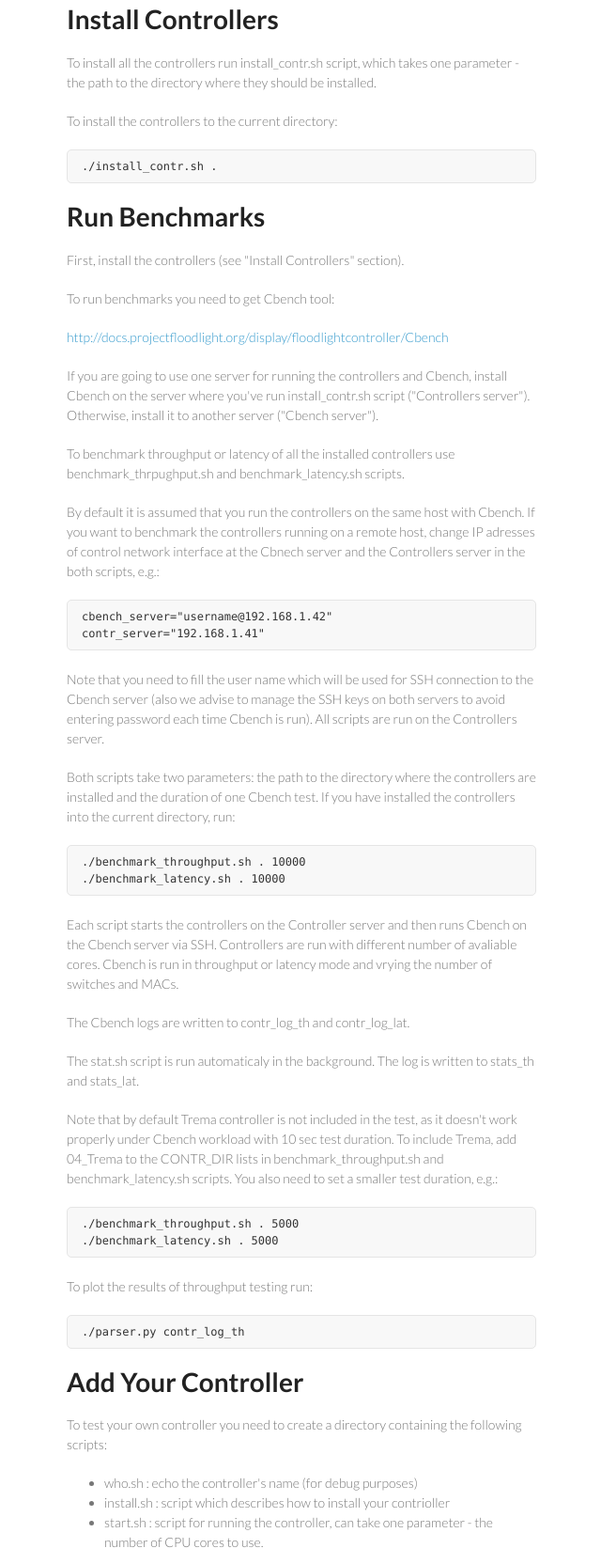
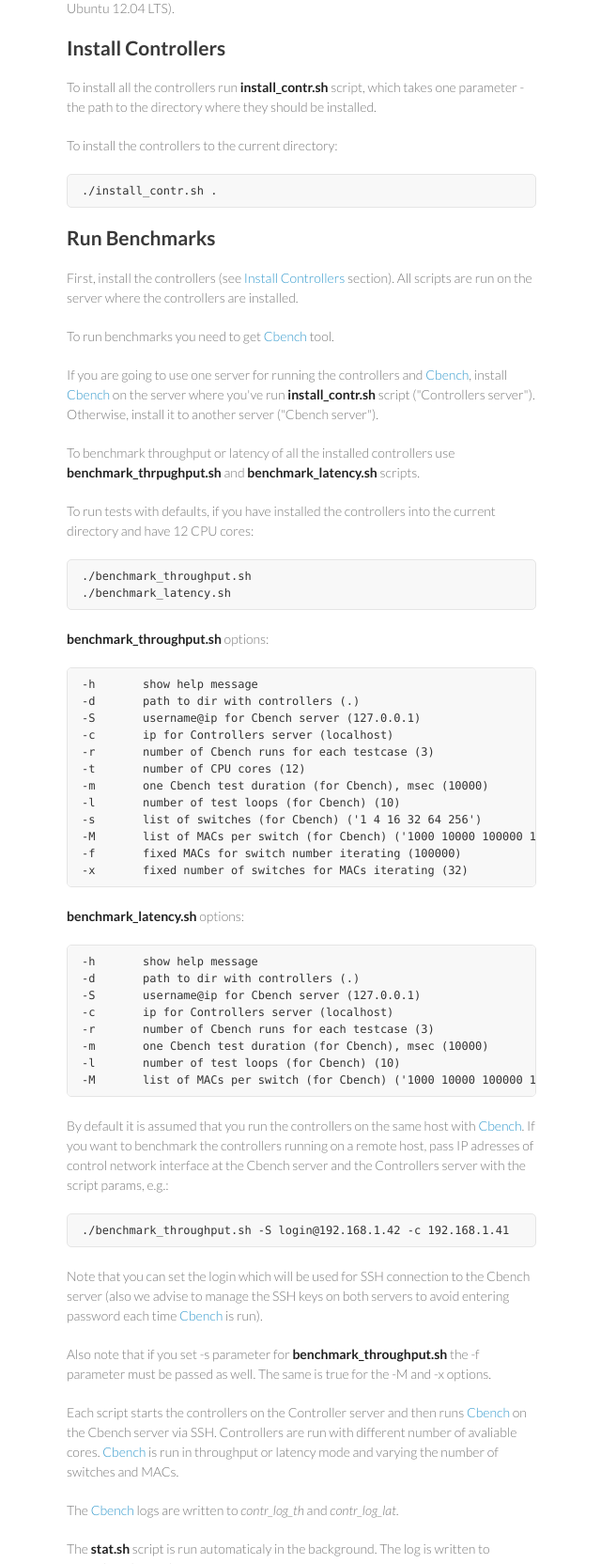
Before and after one commit to ARCCN/ctltest, a plain HTML site: page index.html in a window 1280 px wide. Shown: the part 1136-2800 px from the top of the page at 94% size, without its empty margins (499-1139 px from the left). Drawn offline with Linux system fonts and the light colour scheme.

Commit message:
update webpage
Signed-off-by: Daria Zimarina <dzimarina@gmail.com>

```diff
--- a/index.html
+++ b/index.html
@@ -16,7 +16,7 @@
     <div class="wrapper">
       <header>
         <h1>Ctltest</h1>
-        <p>Collection of tests for OpenFlow controllers testing</p>
+        <p>Collection of scripts for OpenFlow controllers performance testing</p>
 
         <p class="view"><a href="https://github.com/ARCCN/ctltest">View the Project on GitHub <small>ARCCN/ctltest</small></a></p>
 
@@ -28,24 +28,24 @@
         </ul>
       </header>
       <section>
-        <p>Collection of scripts for OpenFlow controllers testing using Cbench tool</p>
+        <p>Collection of scripts for OpenFlow controllers performance testing using <a href="http://docs.projectfloodlight.org/display/floodlightcontroller/Cbench">Cbench</a> tool</p>
 
 <p>June, 2013</p>
 
-<h1>
-<a name="description" class="anchor" href="#description"><span class="octicon octicon-link"></span></a>Description</h1>
+<h2>
+<a name="description" class="anchor" href="#description"><span class="octicon octicon-link"></span></a>Description</h2>
 
 <p>Ctltest is a collection of scripts for performance benchmarking OpenFlow controllers.
-  The scripts use Cbench tool to measure controllers' throughput and
+  The scripts use <a href="http://docs.projectfloodlight.org/display/floodlightcontroller/Cbench">Cbench</a> tool to measure controllers' throughput and
   latency. The collection contains scripts for seven popular open source
-  OpenFlow controllers, though you can add your own controller to the test.</p>
+  OpenFlow controllers (NOX, POX, Floodlight, Beacon, MuL, Maestro, Ryu), though you can add your own controller to the test.</p>
 
 <p>The scripts install and start the controller on one server and then via SSH
-  run Cbench on the other server (you also may use the same server for launching
-  the controller and Cbench). Cbench sends Packet In messages to the controller
+  run <a href="http://docs.projectfloodlight.org/display/floodlightcontroller/Cbench">Cbench</a> on the other server (you also may use the same server for launching
+  the controller and <a href="http://docs.projectfloodlight.org/display/floodlightcontroller/Cbench">Cbench</a>). <a href="http://docs.projectfloodlight.org/display/floodlightcontroller/Cbench">Cbench</a> sends Packet In messages to the controller
   and registers the controller's replies (Packet Out or Flow Mod messages).</p>
 
-<p>Scrips run a number of tests, which help to analyze the correlation between
+<p>Scripts run a number of tests, which help to analyze the correlation between
   the controllers' performance and the number of avaliable CPU cores,
   connected switches and hosts. For example, you can plot the
   correlation between the number of CPU cores and the controllers' throughput:</p>
@@ -57,24 +57,24 @@
 <ul>
 <li> Installation and running of popular open source OpenFlow controllers
   (NOX, POX, Floodlight, Trema, Beacon, MuL, Maestro, Ryu)
-<li> install_contr.sh : script to install all the controllers
-<li> benchmark_thrpughput.sh : script for performance benchmarking the throughput of the
-  controllers with Cbench
-<li> benchmark_latency.sh : script for performance benchmarking the latency of the
-  controllers with Cbench
-<li> stat.sh : script for collecting statistics of CPU and memory usage
+<li> <strong>install_contr.sh</strong> : script to install all the controllers
+<li> <strong>benchmark_thrpughput.sh</strong> : script for performance benchmarking the throughput of the
+  controllers with <a href="http://docs.projectfloodlight.org/display/floodlightcontroller/Cbench">Cbench</a>
+<li> <strong>benchmark_latency.sh</strong> : script for performance benchmarking the latency of the
+  controllers with <a href="http://docs.projectfloodlight.org/display/floodlightcontroller/Cbench">Cbench</a>
+<li> <strong>stat.sh</strong> : script for collecting statistics of CPU and memory usage
   while running the controllers
-<li> parser.py : script for parsing the logs of Cbench throughput test
+<li> <strong>plotter.py</strong> : script for parsing the logs of <a href="http://docs.projectfloodlight.org/display/floodlightcontroller/Cbench">Cbench</a> throughput test
   and plotting the figures via gnulot
 </ul>
 
 <p>All scripts were used for testing controllers under Debian/Ubuntu
   (tested with Ubuntu 12.04 LTS).</p>
 
-<h1>
-<a name="install-controllers" class="anchor" href="#install-controllers"><span class="octicon octicon-link"></span></a>Install Controllers</h1>
+<h2>
+<a name="install-controllers" class="anchor" href="#install-controllers"><span class="octicon octicon-link"></span></a>Install Controllers</h2>
 
-<p>To install all the controllers run install_contr.sh script, which takes
+<p>To install all the controllers run <strong>install_contr.sh</strong> script, which takes
   one parameter - the path to the directory where they should be installed.</p>
 
 <p>To install the controllers to the current directory:</p>
@@ -82,79 +82,106 @@
 <pre><code>./install_contr.sh .
 </code></pre>
 
-<h1>
-<a name="run-benchmarks" class="anchor" href="#run-benchmarks"><span class="octicon octicon-link"></span></a>Run Benchmarks</h1>
+<h2>
+<a name="run-benchmarks" class="anchor" href="#run-benchmarks"><span class="octicon octicon-link"></span></a>Run Benchmarks</h2>
 
-<p>First, install the controllers (see "Install Controllers" section).</p>
+<p>First, install the controllers (see <a href="#install-controllers">Install Controllers</a> section). All scripts are run on the server where the controllers are installed.</p>
 
-<p>To run benchmarks you need to get Cbench tool:</p>
-
-<p><a href="http://docs.projectfloodlight.org/display/floodlightcontroller/Cbench">http://docs.projectfloodlight.org/display/floodlightcontroller/Cbench</a></p>
+<p>To run benchmarks you need to get <a href="http://docs.projectfloodlight.org/display/floodlightcontroller/Cbench">Cbench</a> tool.</p>
 
 <p>If you are going to use one server for running the controllers and
-  Cbench, install Cbench on the server where you've run install_contr.sh
+  <a href="http://docs.projectfloodlight.org/display/floodlightcontroller/Cbench">Cbench</a>, install <a href="http://docs.projectfloodlight.org/display/floodlightcontroller/Cbench">Cbench</a> on the server where you've run <strong>install_contr.sh</strong>
   script ("Controllers server"). Otherwise, install it to another
   server ("Cbench server").</p>
 
 <p>To benchmark throughput or latency of all the installed controllers
-  use benchmark_thrpughput.sh and benchmark_latency.sh scripts.</p>
+  use <strong>benchmark_thrpughput.sh</strong> and <strong>benchmark_latency.sh</strong> scripts.</p>
+
+<p>To run tests with defaults, if you have installed the controllers into
+  the current directory and have 12 CPU cores:</p>
+
+<pre><code>./benchmark_throughput.sh
+./benchmark_latency.sh
+</code></pre>
+
+<p><strong>benchmark_throughput.sh</strong> options:</p>
+<pre><code>-h       show help message
+-d       path to dir with controllers (.)
+-S       username@ip for Cbench server (127.0.0.1)
+-c       ip for Controllers server (localhost)
+-r       number of Cbench runs for each testcase (3)
+-t       number of CPU cores (12)
+-m       one Cbench test duration (for Cbench), msec (10000)
+-l       number of test loops (for Cbench) (10)
+-s       list of switches (for Cbench) ('1 4 16 32 64 256')
+-M       list of MACs per switch (for Cbench) ('1000 10000 100000 1000000 10000000')
+-f       fixed MACs for switch number iterating (100000)
+-x       fixed number of switches for MACs iterating (32)
+</code></pre>
+
+<p><strong>benchmark_latency.sh</strong> options:</p>
+<pre><code>-h       show help message
+-d       path to dir with controllers (.)
+-S       username@ip for Cbench server (127.0.0.1)
+-c       ip for Controllers server (localhost)
+-r       number of Cbench runs for each testcase (3)
+-m       one Cbench test duration (for Cbench), msec (10000)
+-l       number of test loops (for Cbench) (10)
+-M       list of MACs per switch (for Cbench) ('1000 10000 100000 1000000 10000000')
+</code></pre>
 
 <p>By default it is assumed that you run the controllers on the same host
-  with Cbench. If you want to benchmark the controllers running on a
-  remote host, change IP adresses of control network interface at the
-  Cbnech server and the Controllers server in the both scripts, e.g.:</p>
+  with <a href="http://docs.projectfloodlight.org/display/floodlightcontroller/Cbench">Cbench</a>. If you want to benchmark the controllers running on a
+  remote host, pass IP adresses of control network interface at the
+  Cbench server and the Controllers server with the script params, e.g.:</p>
 
-<pre><code>cbench_server="username@192.168.1.42"
-contr_server="192.168.1.41"
+<pre><code>./benchmark_throughput.sh -S login@192.168.1.42 -c 192.168.1.41
 </code></pre>
 
-<p>Note that you need to fill the user name which will be used for SSH
+<p>Note that you can set the login which will be used for SSH
   connection to the Cbench server (also we advise to manage the SSH keys
-  on both servers to avoid entering password each time Cbench is run).
-  All scripts are run on the Controllers server.</p>
+  on both servers to avoid entering password each time <a href="http://docs.projectfloodlight.org/display/floodlightcontroller/Cbench">Cbench</a> is run).</p>
 
-<p>Both scripts take two parameters: the path to the directory where
-  the controllers are installed and the duration of one Cbench test.
-  If you have installed the controllers into the current directory, run:</p>
-
-<pre><code>./benchmark_throughput.sh . 10000
-./benchmark_latency.sh . 10000
-</code></pre>
+<p>Also note that if you set -s parameter for <strong>benchmark_throughput.sh</strong>
+the -f parameter must be passed as well. The same is true for the -M and -x options.
+</p>
 
 <p>Each script starts the controllers on the Controller server and then
-  runs Cbench on the Cbench server via SSH. Controllers are run with
-  different number of avaliable cores. Cbench is run in throughput or
-  latency mode and vrying the number of switches and MACs.</p>
+  runs <a href="http://docs.projectfloodlight.org/display/floodlightcontroller/Cbench">Cbench</a> on the Cbench server via SSH. Controllers are run with
+  different number of avaliable cores. <a href="http://docs.projectfloodlight.org/display/floodlightcontroller/Cbench">Cbench</a> is run in throughput or
+  latency mode and varying the number of switches and MACs.</p>
 
-<p>The Cbench logs are written to contr_log_th and contr_log_lat.</p>
+<p>The <a href="http://docs.projectfloodlight.org/display/floodlightcontroller/Cbench">Cbench</a> logs are written to <em>contr_log_th</em> and <em>contr_log_lat</em>.</p>
 
-<p>The stat.sh script is run automaticaly in the background. The log is
+<p>The <strong>stat.sh</strong> script is run automaticaly in the background. The log is
   written to stats_th and stats_lat.</p>
 
 <p>Note that by default Trema controller is not included in the test, as it
-  doesn't work properly under Cbench workload with 10 sec test duration.
+  doesn't work properly under <a href="http://docs.projectfloodlight.org/display/floodlightcontroller/Cbench">Cbench</a> workload with 10 sec test duration.
   To include Trema, add 04_Trema to the CONTR_DIR lists in
-  benchmark_throughput.sh and benchmark_latency.sh scripts. You also need to
+  <strong>benchmark_throughput.sh</strong> and <strong>benchmark_latency.sh</strong> scripts. You also need to
   set a smaller test duration, e.g.:</p>
 
-<pre><code>./benchmark_throughput.sh . 5000
-./benchmark_latency.sh . 5000
+<pre><code>./benchmark_throughput.sh -m 5000
+./benchmark_latency.sh -m 5000
 </code></pre>
+
+<h2>Plotting the Results</h2>
 
 <p>To plot the results of throughput testing run:</p>
 
-<pre><code>./parser.py contr_log_th
+<pre><code>./plotter.py contr_log_th
 </code></pre>
 
-<h1>
-<a name="add-your-controller" class="anchor" href="#add-your-controller"><span class="octicon octicon-link"></span></a>Add Your Controller</h1>
+<h2>
+<a name="add-your-controller" class="anchor" href="#add-your-controller"><span class="octicon octicon-link"></span></a>Add Your Controller</h2>
 
 <p>To test your own controller you need to create a directory containing
   the following scripts:</p>
 
 <ul>
 <li> who.sh : echo the controller's name (for debug purposes)
-<li> install.sh : script which describes how to install your contrioller
+<li> install.sh : script which describes how to install your controller
 <li> start.sh : script for running the controller, can take one parameter -
   the number of CPU cores to use.
 </ul>
@@ -162,9 +189,12 @@ contr_server="192.168.1.41"
 <p>For scripts examples see the existing controllers' scripts.</p>
 
 <p>Then add the name of your directory to the CONTR_DIR list in each script:
-  install_contr.sh, benchmark_throughput.sh and benchmark_latency.sh.
+  <strong>install_contr.sh</strong>, <strong>benchmark_throughput.sh</strong> and <strong>benchmark_latency.sh</strong>.
   Now you can run the scripts as described above, your controller will be
   added to the tests.</p>
+
+<h2>Contacts</h2>
+<p>If you want to contribute or to add other controllers to the tests, contact us: <a href="mailto:dev@arccn.ru">dev@arccn.ru</a>.</p>
       </section>
       <footer>
         <p>This project is maintained by <a href="https://github.com/ARCCN">ARCCN</a></p>
```
